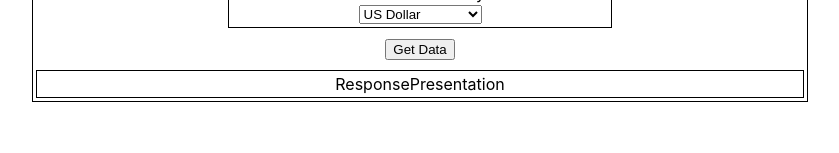
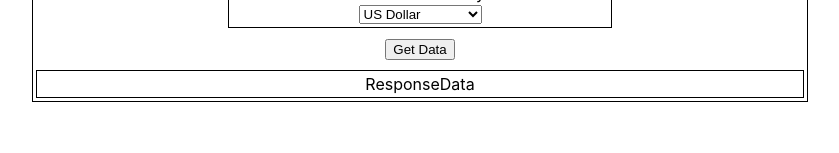
Before and after one commit to GlebHelg/ts-react-api, a React (Create React App) app: page / in a window 1280 px wide. Shown: the part 147-300 px from the top of the page, without its empty margins (220-1059 px from the left). Built offline with nearby package versions, Linux system fonts and the light colour scheme.

Commit message:
Convey data to ResponsePresentation via MainLayout state

```diff
--- a/src/Components/MainLayout/MainLayout.tsx
+++ b/src/Components/MainLayout/MainLayout.tsx
@@ -9,7 +9,7 @@ const MainLayout = () => {
 
   let [responseData, setResponseData] = useState<IResponseData>({} as IResponseData);
 
-  console.log('requestData: ', setResponseData);
+  console.log('state responseData: ', responseData);
 
   return (
     <div className="main-grid">
@@ -20,7 +20,7 @@ const MainLayout = () => {
         <QueryForm setResponseData={setResponseData}/>
       </div>
       <div className="response-presentation-wrapper">
-        <ResponsePresentation />
+        <ResponsePresentation responseData={responseData}/>
       </div>
     </div>
   );
--- a/src/Components/QueryForm/QueryForm.tsx
+++ b/src/Components/QueryForm/QueryForm.tsx
@@ -26,7 +26,7 @@ const makeApiCall = (apiKey: string, currency: string, year: string, month: stri
       .then(resp => {
         const respData: IResponseData = resp.data as IResponseData;
         console.log('respData: ', respData);
-
+        setStateRef(respData);
       });
 }
 
@@ -38,17 +38,11 @@ const getData = (e: React.FormEvent<HTMLFormElement>, setStateRef: React.Dispatc
 
   const apiKey = formValues[0].val;
   const currency = formValues[1].val;
-  const year = formValues[2].val.split('-')[0];
-  const month = formValues[2].val.split('-')[1];
-  const day = formValues[2].val.split('-')[2];
+  const year  = '';//formValues[2].val.split('-')[0];
+  const month = '';//formValues[2].val.split('-')[1];
+  const day   = '';//formValues[2].val.split('-')[2];
 
   makeApiCall(apiKey,	currency,	year,	month, day, setStateRef);
-
-  // setStateRef({
-  //   apiKey: formValues[0].val,
-  //   currency: formValues[1].val,
-  //   date: formValues[2].val
-  // });
 
 }
 
--- a/src/Components/ResponsePresentation/ResponsePresentation.tsx
+++ b/src/Components/ResponsePresentation/ResponsePresentation.tsx
@@ -1,22 +1,16 @@
 import React from 'react';
 import "./ResponsePresentation.css";
-import axios from "axios";
+import { IResponseData } from '../Interfaces/Interfaces';
 
-const makeRequest = () => {
-  axios({
-    method: 'get',
-    url: 'http://bit.ly/2mTM3nY',
-    responseType: 'stream'
-  })
-  .then( (response) => {
-    response.data.pipe()
-  });
+interface IResponsePresentationProps {
+  responseData: IResponseData
 }
 
-const ResponsePresentation = () => {
+const ResponsePresentation = (props: IResponsePresentationProps) => {
   return (
     <div className="response-presentation">
-      ResponsePresentation
+      ResponseData
+      {props.responseData.base_code}
     </div>
   );
 }
```
